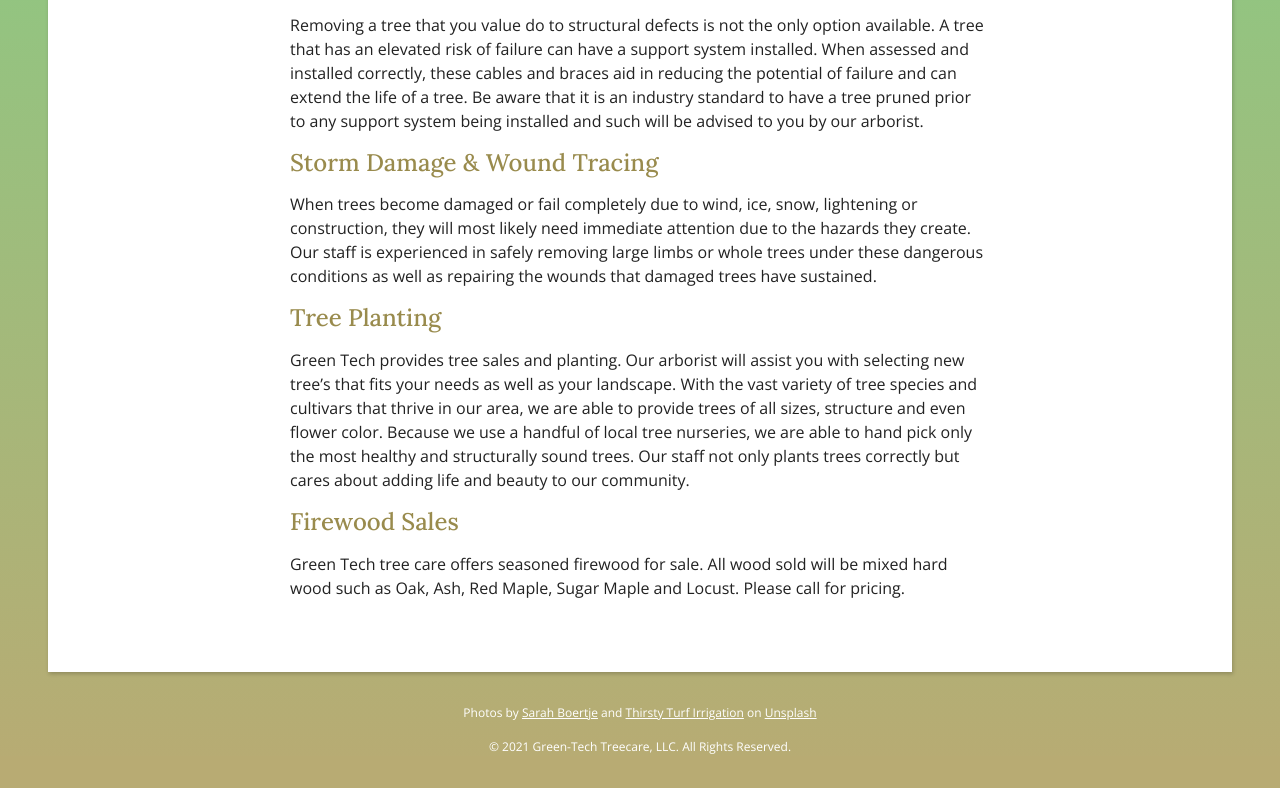
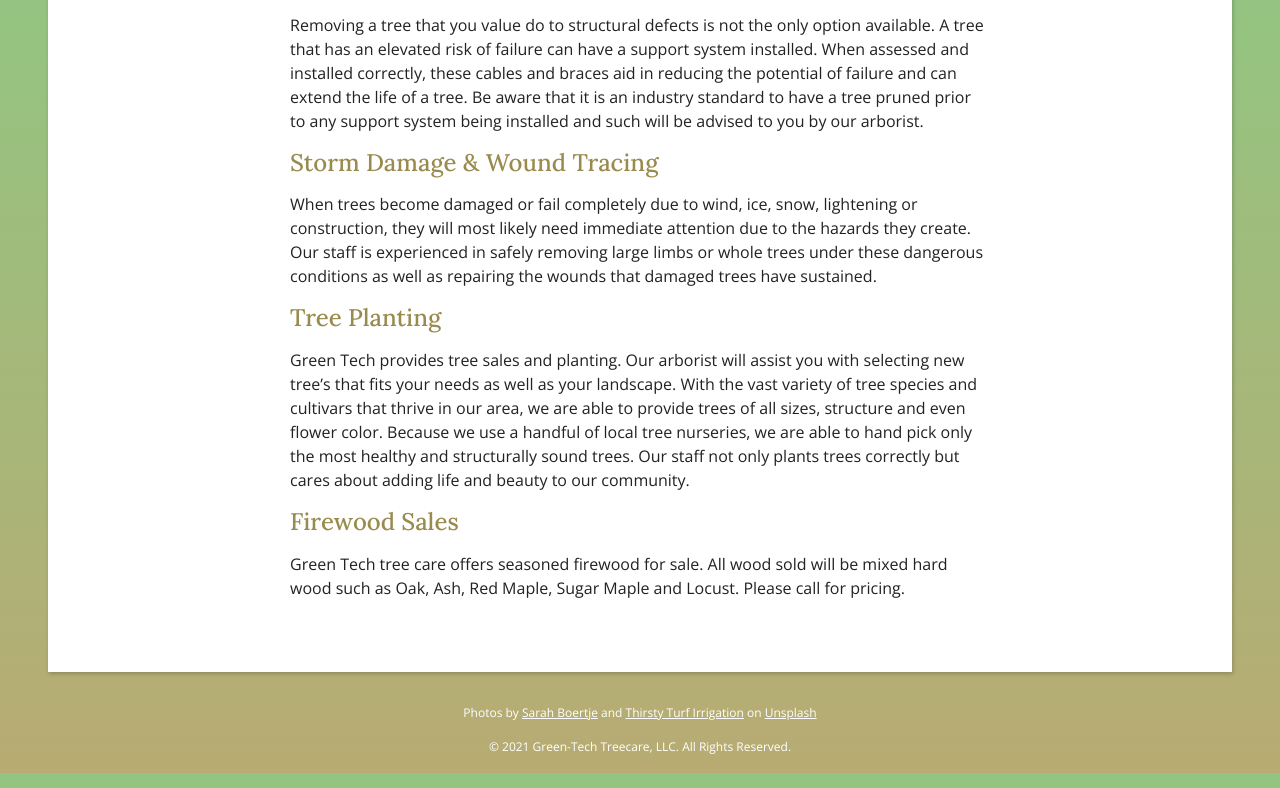
Before and after one commit to michaelschwobe/greentechtreecare.com, a website built with Parcel: page src/index.html in a window 1280 px wide. Shown: the part 4027-4815 px from the top of the page. Before the commit the page ends 4783 px from the top, so only its background shows below. Built offline with nearby package versions, Linux system fonts and the light colour scheme.

Commit message:
Added footer padding

```diff
--- a/src/index.html
+++ b/src/index.html
@@ -271,7 +271,7 @@
       </section>
     </main>
 
-    <footer>
+    <footer class="footer">
       <p>
         Photos by
         <a
--- a/src/main.css
+++ b/src/main.css
@@ -187,6 +187,10 @@ footer a {
   line-height: 1.15;
 }
 
+.footer {
+  padding-block-end: 2rem;
+}
+
 .copyright {
   margin: 0;
 }
```
